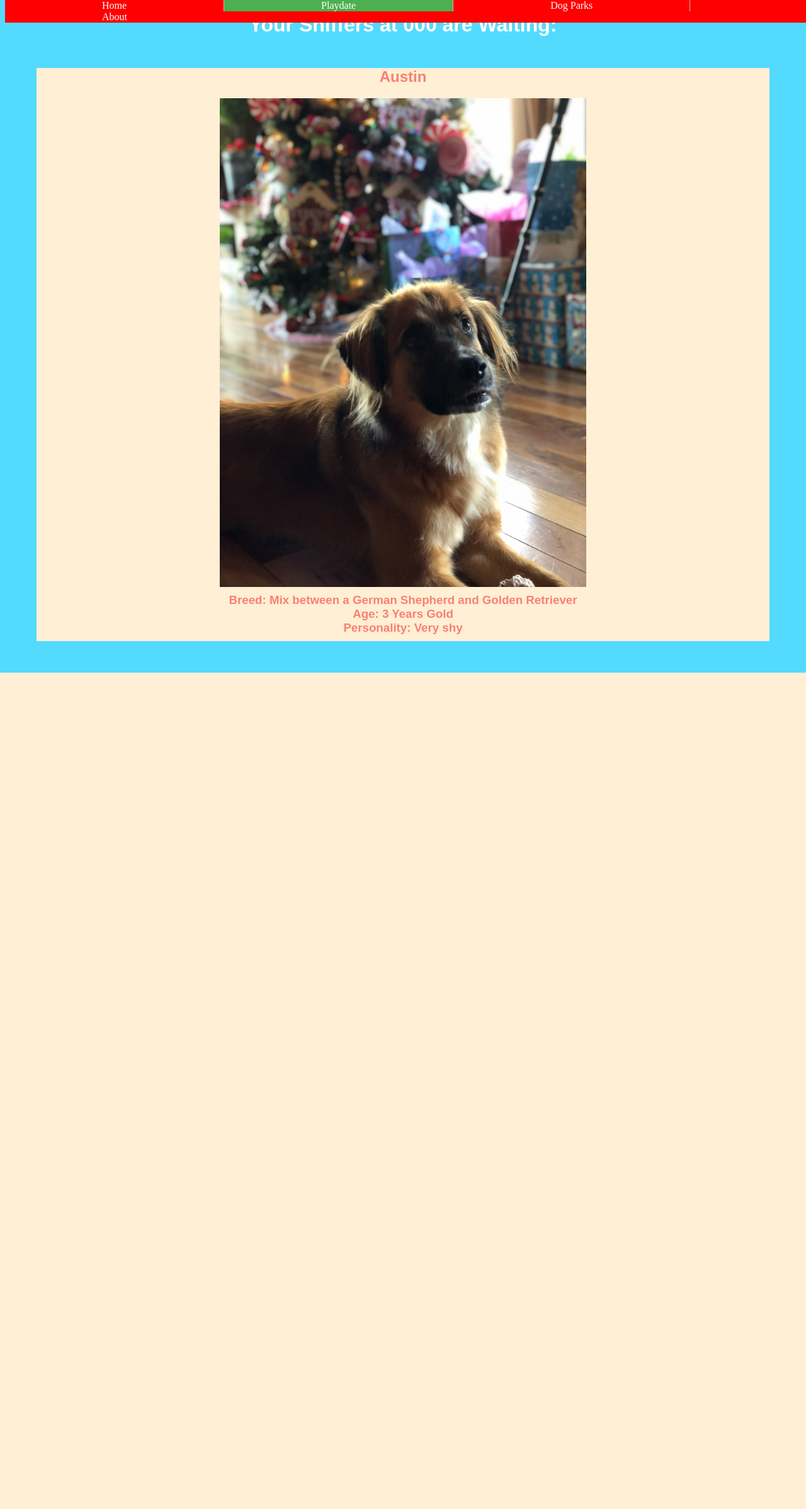
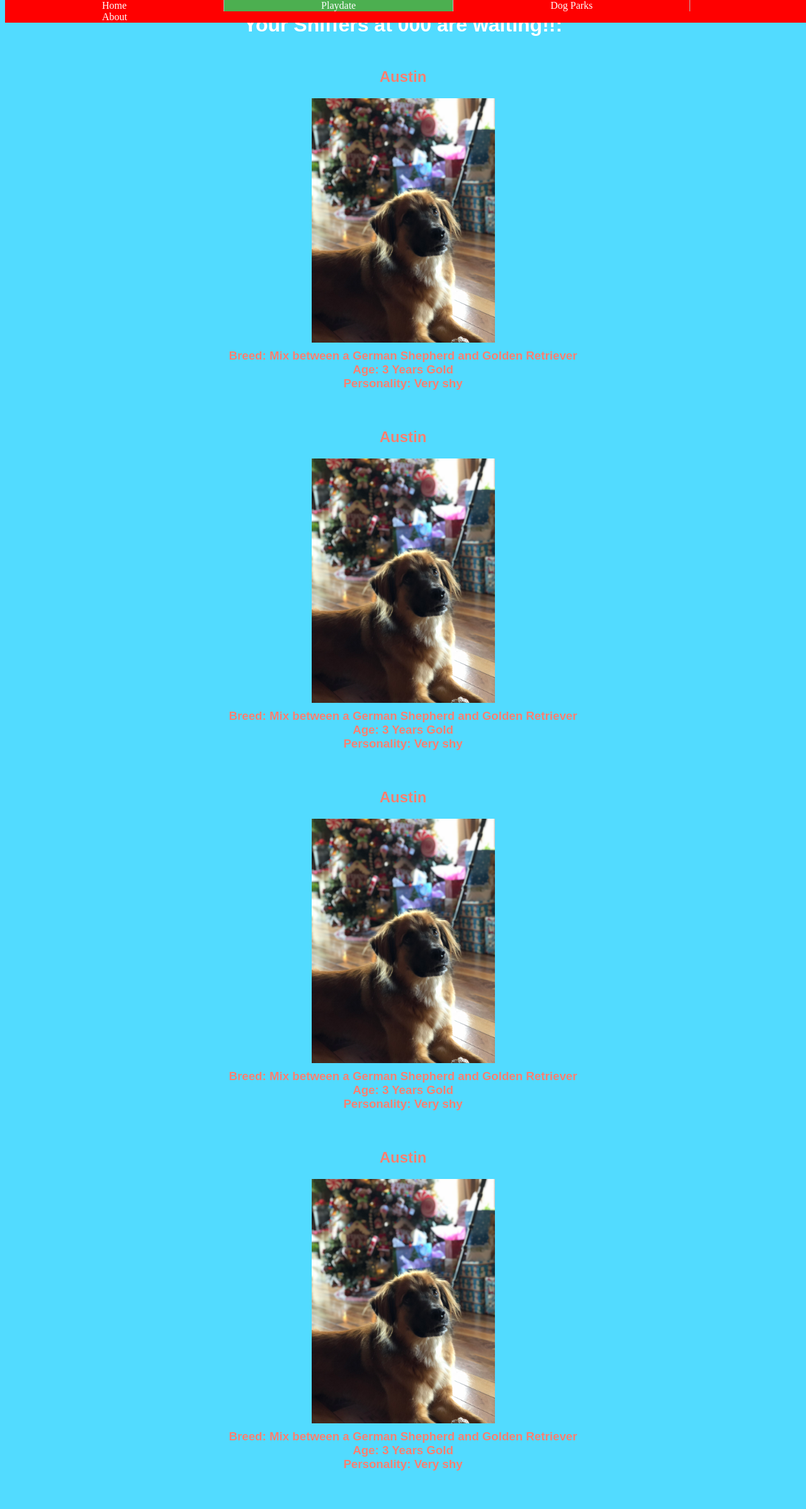
Before and after one commit to linamontes10-zz/sniff, a Python web app: template templates/newplaydate.html in a window 1280 px wide. Shown: the whole page at 63% size. Before the commit the page ends 1068 px from the top, so only its background shows below. Run offline with Jinja, Linux system fonts and the light colour scheme; the template is opened without the code that fills it: most values are stand-ins (such as "Sample title", 1, 10 or a date in 2020).

Commit message:
results page update

```diff
--- a/static/themes/newplaydate.css
+++ b/static/themes/newplaydate.css
@@ -39,8 +39,8 @@ ul {
 }
 
 img {
-  height:70%;
-  width:50%;
+  height:25%;
+  width:25%;
   display: block;
   margin-left: auto;
   margin-right: auto;
@@ -48,7 +48,7 @@ img {
 
 .dogprofiles {
   margin: 50px;
-  background-color: papayawhip;
+  background-color: #52DBFF;
 }
 
 h2 {
@@ -67,7 +67,7 @@ h3 {
 
 .doginfo {
   margin: auto;
-  background-color: papayawhip;
+  background-color: #52DBFF;
   padding:10px;
   color: salmon;
 }
--- a/templates/newplaydate.html
+++ b/templates/newplaydate.html
@@ -11,7 +11,7 @@
     <li><a href="/aboutus">About</a></li>
   </ul>
 
-  <h1>Your Sniffers at {{zipcode}} are Waiting:</h1>
+  <h1>Your Sniffers at {{zipcode}} are waiting!!:</h1>
 
   <div class="dogprofiles">
     <h2> Austin </h2>
@@ -22,7 +22,44 @@
       Age: 3 Years Gold
       <br>
       Personality: Very shy
+
     </h3>
   </div>
+
+  <div class="dogprofiles">
+    <h2> Austin </h2>
+    <img src="/static/images/Austin.jpg">
+    <h3 class="doginfo">
+      Breed: Mix between a German Shepherd and Golden Retriever
+      <br>
+      Age: 3 Years Gold
+      <br>
+      Personality: Very shy
+
+    </h3>
+  </div>
+  <div class="dogprofiles">
+    <h2> Austin </h2>
+    <img src="/static/images/Austin.jpg">
+    <h3 class="doginfo">
+      Breed: Mix between a German Shepherd and Golden Retriever
+      <br>
+      Age: 3 Years Gold
+      <br>
+      Personality: Very shy
+
+    </h3>
+  </div>
+  <div class="dogprofiles">
+    <h2> Austin </h2>
+    <img src="/static/images/Austin.jpg">
+    <h3 class="doginfo">
+      Breed: Mix between a German Shepherd and Golden Retriever
+      <br>
+      Age: 3 Years Gold
+      <br>
+      Personality: Very shy
+
+    </h3>
 </body>
 </html>
```
Also changed, not shown: static/themes/homepage.css (+10 -0 lines).
